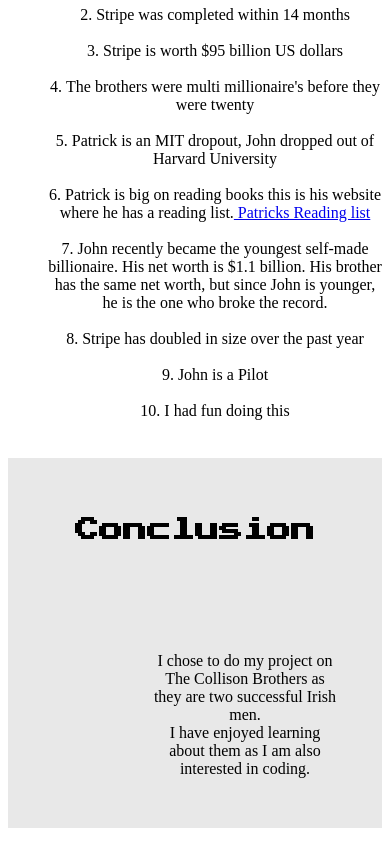
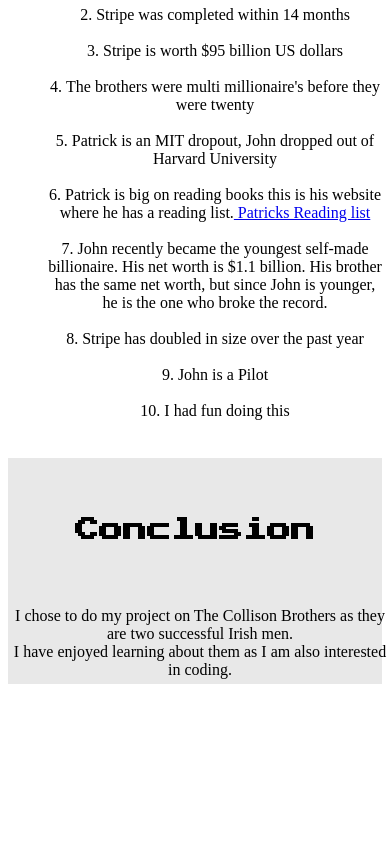
Before and after one commit to LeonidasOToole/Collisonproject, a plain HTML site: page index.html in a window 390 px wide. Shown: the part 3663-4507 px from the top of the page. After the commit the page ends 4363 px from the top, so only its background shows below. Drawn offline with Linux system fonts and the light colour scheme.

Commit message:
Update collison.css

```diff
--- a/collison.css
+++ b/collison.css
@@ -127,4 +127,8 @@ range : size 200px; ;}
     margin-right: 0px;
         padding-top: 10px;
     padding-bottom:10px;}
+
+    #conc{width: 100%;
+    margin-left: 0;
+    padding: 5px;}
 }
```
